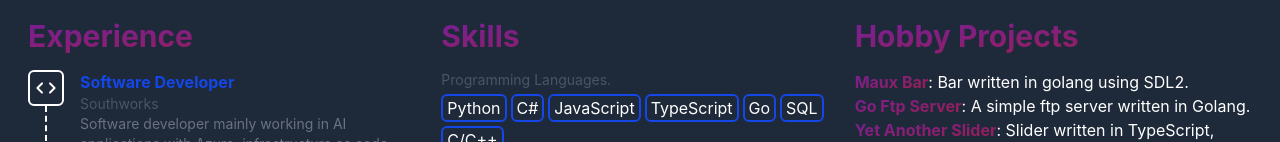
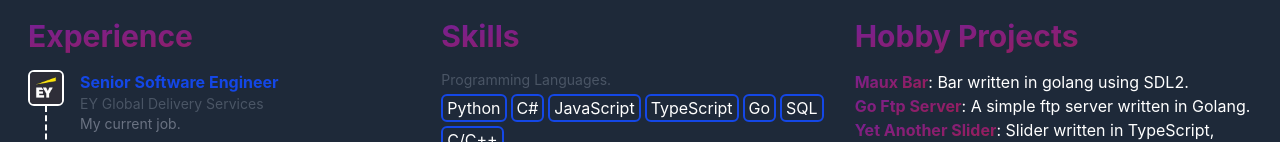
Before and after one commit to maux96/maux96.github.io, a Vue app: page / in a window 1280 px wide. Shown: the part 810-952 px from the top of the page. Built offline with nearby package versions, Linux system fonts and the light colour scheme.

Commit message:
add logos to experiences
- add last work experience

```diff
--- a/src/info.js
+++ b/src/info.js
@@ -36,9 +36,17 @@
 
 export const experiences = [
   {
+    title: 'Senior Software Engineer',
+    company: 'EY Global Delivery Services',
+    description: 'My current job.',
+    logo: '/ernstandyoung_logo.jpeg',
+    icon: 'code'
+  },
+  {
     title: 'Software Developer',
     company: 'Southworks',
     description: 'Software developer mainly working in AI applications with Azure, infrastructure as code (Terraform and Pulumi), .NET, Node.js, Python and React.',
+    logo: '/southworks_logo.jpeg',
     icon: 'code'
   },
   {
--- a/src/views/InfoView/Experience.vue
+++ b/src/views/InfoView/Experience.vue
@@ -10,8 +10,9 @@
     <div v-for="exp, index in experiences" :key="index" class="">
       <div class="flex rounded-md gap-4">
         <div class="flex flex-col place-items-center">
-          <div class="flex place-content-center place-items-center w-9 h-9 border-2 border-solid rounded-md ">
-            <GoogleIcon :name="exp.icon" />
+          <div class="flex place-content-center place-items-center w-9 h-9 border-2 border-solid rounded-md overflow-hidden">
+            <img v-if="exp.logo" :src="exp.logo" :alt="exp.company" class="w-full h-full object-cover" />
+            <GoogleIcon v-else :name="exp.icon" />
           </div>
           <div class="border-dashed border-l-2 grow"></div>
         </div>
```
Also changed, not shown: public/ernstandyoung_logo.jpeg (added), public/southworks_logo.jpeg (added).
